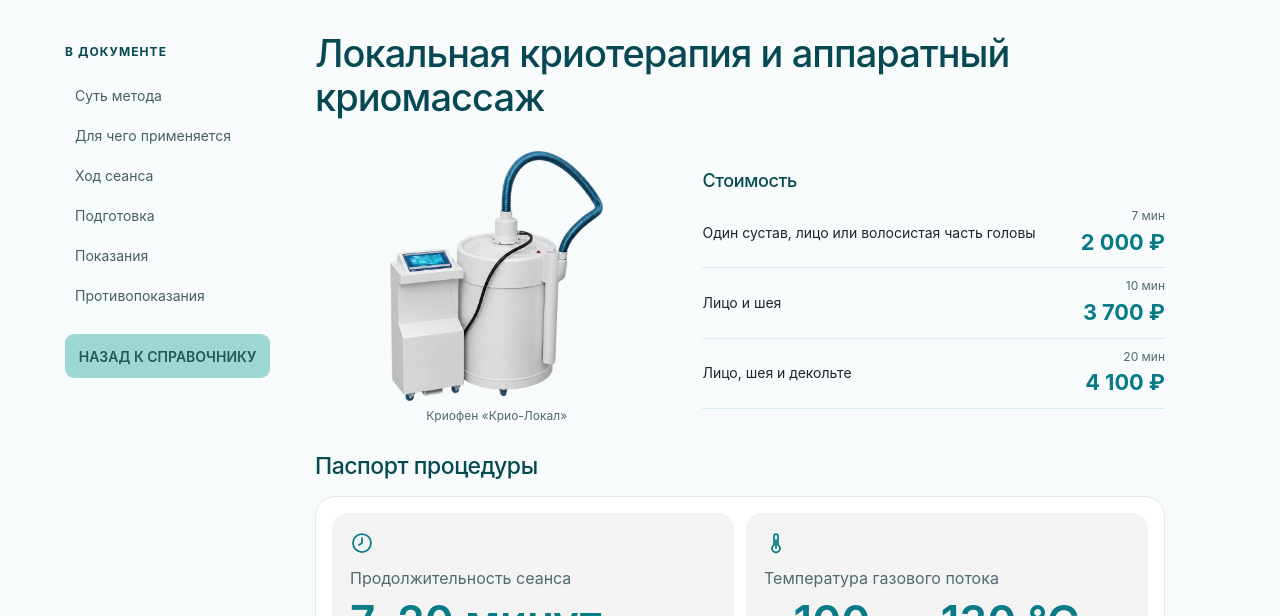
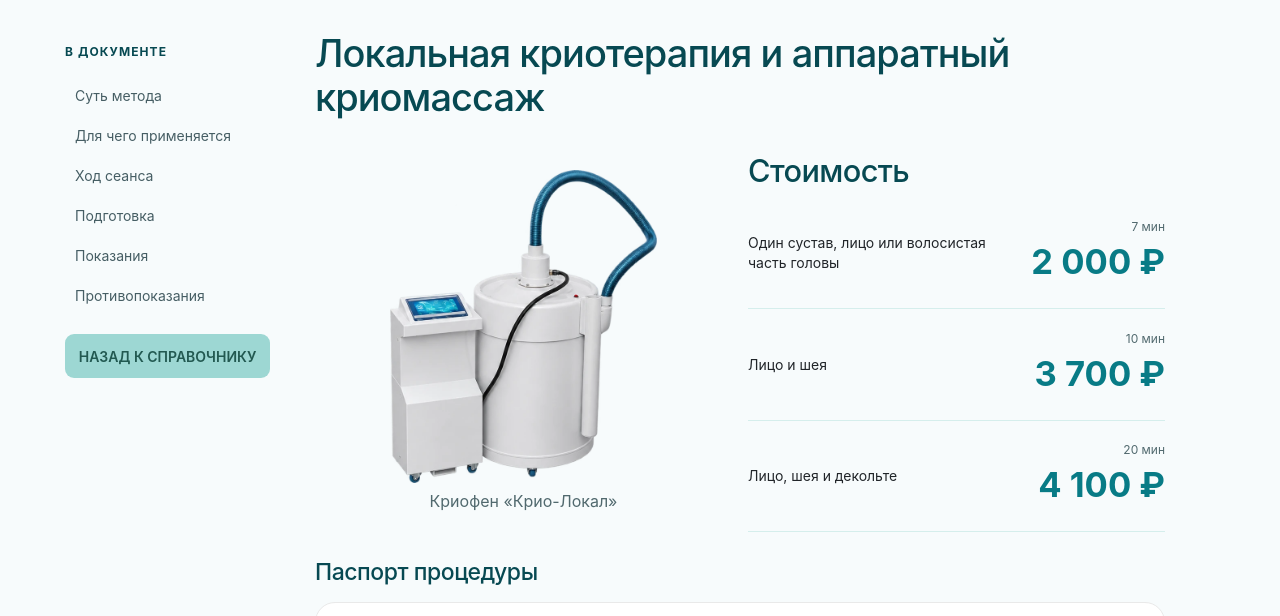
Before and after one commit to panlive/cryo-clinic-guide, a plain HTML site: page procedures/lokalnaya-krioterapiya-sustavov.html in a window 1280 px wide. Shown: the part 114-730 px from the top of the page. Drawn offline with Linux system fonts and the light colour scheme.

Commit message:
Обновление справочника: 2026-11-27 12:34

```diff
--- a/assets/css/procedure-passport.css
+++ b/assets/css/procedure-passport.css
@@ -35,9 +35,34 @@
  :is(.local-cryo-passport,.expanded-passport) .procedure-passport{padding:10px}
 }
 
-:is(.local-cryo-header,.immersion-header) .equipment-tariffs dd strong{font-size:clamp(1.125rem,1.7vw,1.375rem);color:var(--teal);font-weight:650}
-
-.immersion-header .equipment-with-tariffs img{height:clamp(150px,25vw,205px)}
-@media(min-width:701px){
- .immersion-header .equipment-with-tariffs.equipment-wide-image{grid-template-columns:repeat(2,minmax(0,1fr))}
+:is(.local-cryo-header,.immersion-header) .equipment-with-tariffs img{
+ height:auto;
+ aspect-ratio:4/3;
+ object-fit:contain;
 }
+:is(.local-cryo-header,.immersion-header) .equipment-with-tariffs figcaption{
+ font-size:clamp(.85rem,1.3vw,1rem);
+}
+:is(.local-cryo-header,.immersion-header) .equipment-tariffs h2{
+ font-size:clamp(1.35rem,2.4vw,2.125rem);
+}
+:is(.local-cryo-header,.immersion-header) .equipment-tariffs dl>div{
+ padding-block:clamp(10px,1.7vw,22px);
+}
+:is(.local-cryo-header,.immersion-header) .equipment-tariffs dd strong{
+ font-size:clamp(1.375rem,2.7vw,2.5rem);
+ color:var(--teal);
+ font-weight:650;
+}
+@media(min-width:851px){
+ :is(.local-cryo-header,.immersion-header) .equipment-with-tariffs{
+  grid-template-columns:repeat(2,minmax(0,1fr));
+  gap:16px;
+ }
+}
+@media(max-width:850px){
+ :is(.local-cryo-header,.immersion-header) .equipment-with-tariffs img{
+  max-width:330px;
+  margin-inline:auto;
+ }
+}
--- a/procedures/lokalnaya-krioterapiya-sustavov.html
+++ b/procedures/lokalnaya-krioterapiya-sustavov.html
@@ -1,7 +1,7 @@
 <!doctype html>
 <html lang="ru"><head><meta charset="utf-8"><meta name="viewport" content="width=device-width,initial-scale=1">
 <title>Локальная криотерапия и аппаратный криомассаж · Крио Клиник</title><link rel="stylesheet" href="../assets/css/reading.css?v=20261126-tariff-type">
-<link rel="stylesheet" href="../assets/css/procedure-passport.css?v=20261127-local-cryo-tariffs"><link rel="icon" type="image/svg+xml" href="../assets/brand/favicon.svg">
+<link rel="stylesheet" href="../assets/css/procedure-passport.css?v=20261127-equal-tariffs"><link rel="icon" type="image/svg+xml" href="../assets/brand/favicon.svg">
 <link rel="apple-touch-icon" href="../assets/brand/apple-touch-icon.png"><meta name="description" content="Локальная криотерапия и аппаратный криомассаж: информация об услуге в справочнике Крио Клиник на курорте «Алтай Рестарт»."><link rel="canonical" href="https://panlive.github.io/cryo-clinic-guide/procedures/lokalnaya-krioterapiya-sustavov.html"><meta property="og:type" content="website"><meta property="og:locale" content="ru_RU"><meta property="og:site_name" content="Крио Клиник"><meta property="og:title" content="Локальная криотерапия и аппаратный криомассаж · Крио Клиник"><meta property="og:description" content="Локальная криотерапия и аппаратный криомассаж: информация об услуге в справочнике Крио Клиник на курорте «Алтай Рестарт»."><meta property="og:url" content="https://panlive.github.io/cryo-clinic-guide/procedures/lokalnaya-krioterapiya-sustavov.html"><meta property="og:image" content="https://panlive.github.io/cryo-clinic-guide/assets/brand/share-clinic.png"><meta property="og:image:width" content="1200"><meta property="og:image:height" content="630"><meta property="og:image:alt" content="Крио Клиник — Энергия и иммунитет"><meta name="twitter:card" content="summary_large_image"></head>
 <body><a class="skip" href="#document">К тексту</a><header class="site-header"><a href="../index.html" aria-label="На главную"><img class="site-clinic" src="../assets/brand/cryo-clinic-official.svg" alt="Крио Клиник — Энергия и иммунитет"></a><img class="site-resort" src="../assets/brand/altay-restart-vertical.png" alt="Алтай Рестарт — премиальный горнолыжный курорт-превенторий"></header>
 <div class="layout"><aside><span class="nav-title">В документе</span><nav aria-label="Разделы процедуры">
```
Also changed, not shown: procedures/dry-immersion.html (+1 -1 lines).
